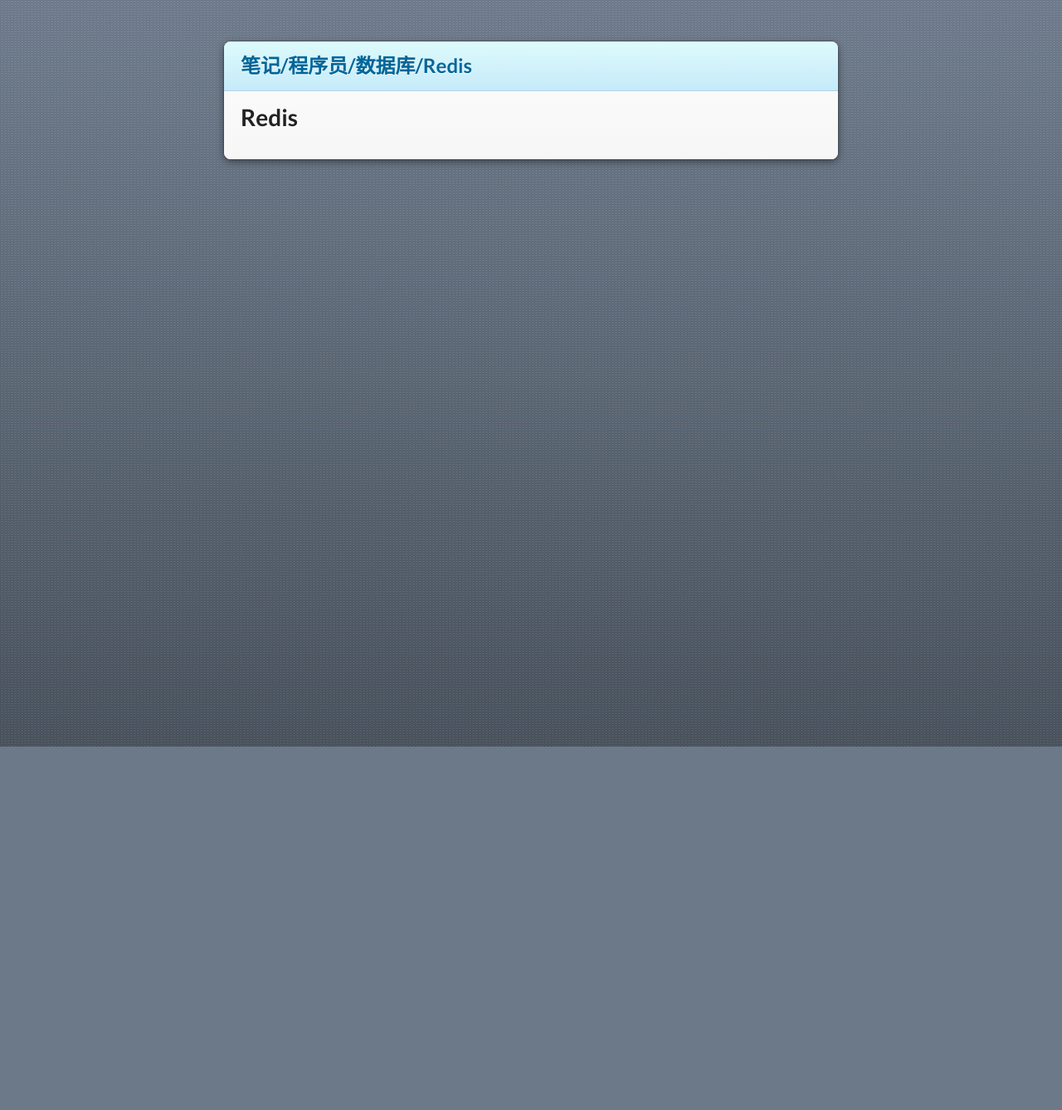
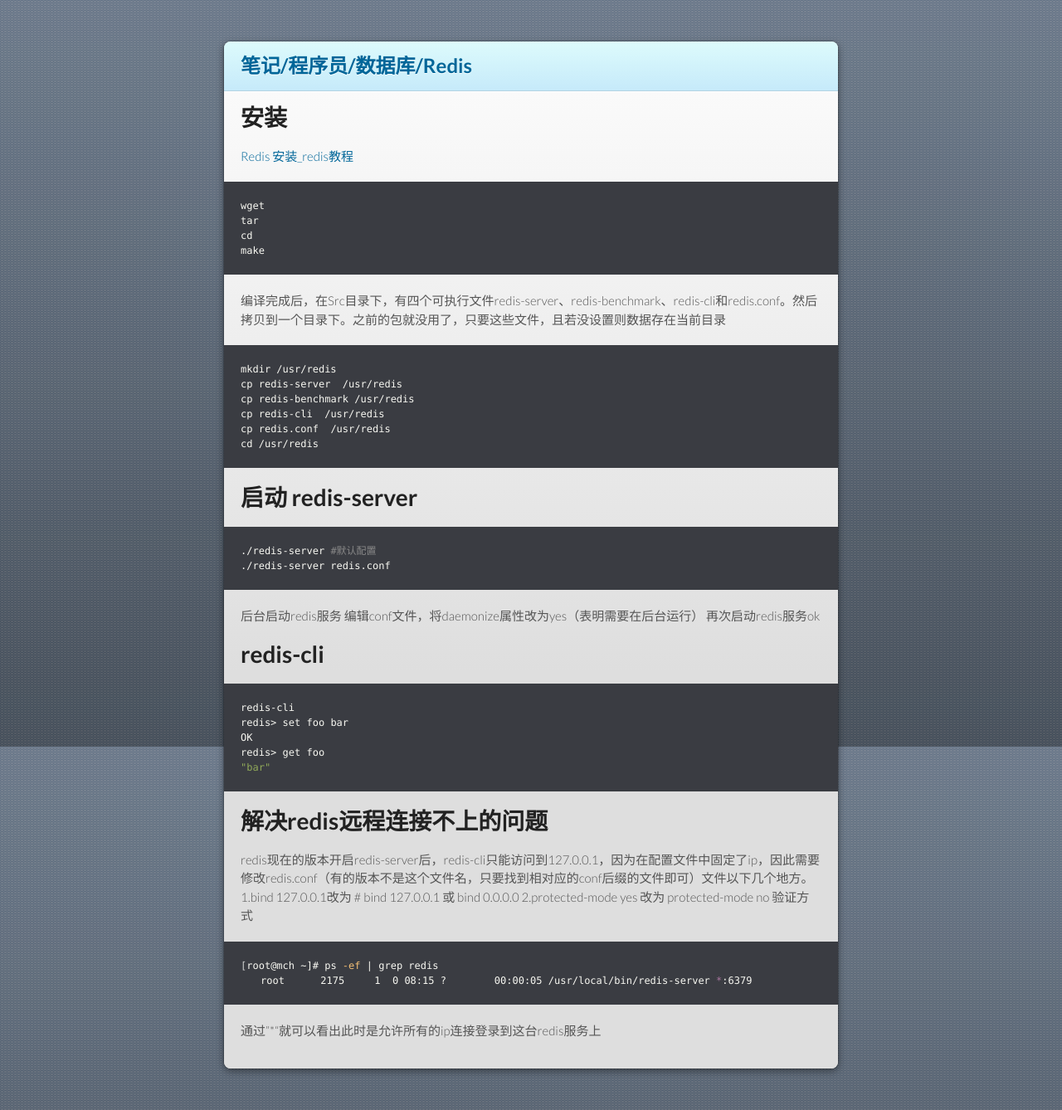
Before and after one commit to huchlo/blog, a Jekyll site: the page built from 笔记/程序员/数据库/Redis.md, in a window 1280 px wide. Shown: the whole page at 83% size. Built offline with Jekyll 4.4.1, drawn with Linux system fonts in a browser that asks for light colours; our own code applies the rules of GitHub Pages for plain Markdown files; before the commit the page ends 900 px from its top, so only the background shows below that.

Commit message:
vault backup: 2022-06-21 23:19:05

````diff
--- a/笔记/程序员/数据库/Redis.md
+++ b/笔记/程序员/数据库/Redis.md
@@ -1 +1,46 @@
-# Redis
+# 安装
+[Redis 安装_redis教程](https://www.redis.net.cn/tutorial/3503.html)
+```bash
+wget
+tar
+cd
+make
+```
+编译完成后，在Src目录下，有四个可执行文件redis-server、redis-benchmark、redis-cli和redis.conf。然后拷贝到一个目录下。之前的包就没用了，只要这些文件，且若没设置则数据存在当前目录
+```bash
+mkdir /usr/redis
+cp redis-server  /usr/redis
+cp redis-benchmark /usr/redis
+cp redis-cli  /usr/redis
+cp redis.conf  /usr/redis
+cd /usr/redis
+```
+
+# 启动 redis-server
+
+```bash
+./redis-server #默认配置
+./redis-server redis.conf
+```
+后台启动redis服务
+编辑conf文件，将daemonize属性改为yes（表明需要在后台运行）
+再次启动redis服务ok
+# redis-cli
+```bash
+redis-cli
+redis> set foo bar
+OK
+redis> get foo
+"bar"
+```
+
+# 解决redis远程连接不上的问题
+redis现在的版本开启redis-server后，redis-cli只能访问到127.0.0.1，因为在配置文件中固定了ip，因此需要修改redis.conf（有的版本不是这个文件名，只要找到相对应的conf后缀的文件即可）文件以下几个地方。
+1.bind 127.0.0.1改为 # bind 127.0.0.1 或 bind 0.0.0.0
+2.protected-mode yes 改为 protected-mode no
+验证方式
+```bash
+[root@mch ~]# ps -ef | grep redis
+　　root      2175     1  0 08:15 ?        00:00:05 /usr/local/bin/redis-server *:6379
+```
+通过"\*"就可以看出此时是允许所有的ip连接登录到这台redis服务上
````
Also changed, not shown: 笔记/程序员/Linux.md (+35 -20 lines), 笔记/程序员/开源软件项目/nginx.md (+39 -0 lines), 笔记/程序员/开源软件项目/zookeeper.md (+11 -1 lines), 笔记/程序员/数据库/Mariadb.md (added, +128 -0 lines), 笔记/程序员/数据库/MySQL.md (+2 -0 lines), 笔记/程序员/语言/Java.md (+32 -0 lines), 笔记/程序员/项目线上操作.md (added, +64 -0 lines).
